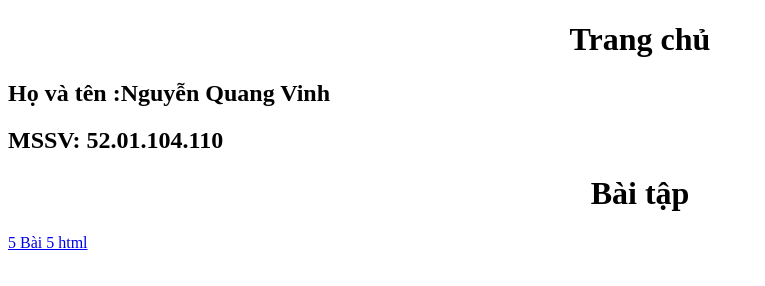
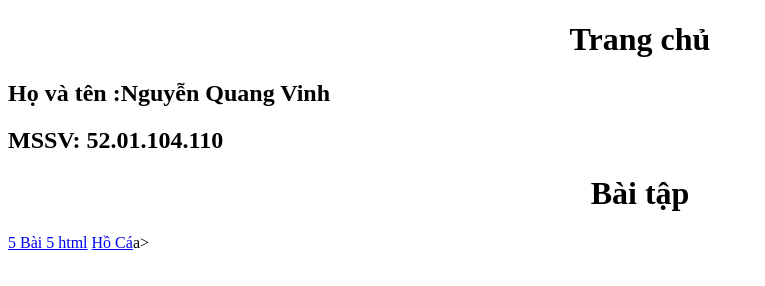
Before and after one commit to VinhSaTo/5201104110.github.io, a plain HTML site: page index.html in a window 1280 px wide. Shown: the whole page, without its empty margins (0-765 px from the left). Drawn offline with Linux system fonts and the light colour scheme.

Commit message:
Update index.html

```diff
--- a/index.html
+++ b/index.html
@@ -8,5 +8,6 @@
     <h2>MSSV: 52.01.104.110</h2>
     <h1 style="text-align: center;">Bài tập</h1>
     <a href="5baihtml/5_bai_html.html">5 Bài 5 html</a>
+    <a href="Hoca/HoCa.html">Hồ Cá</a>a>
 </body>
 </html>
```
